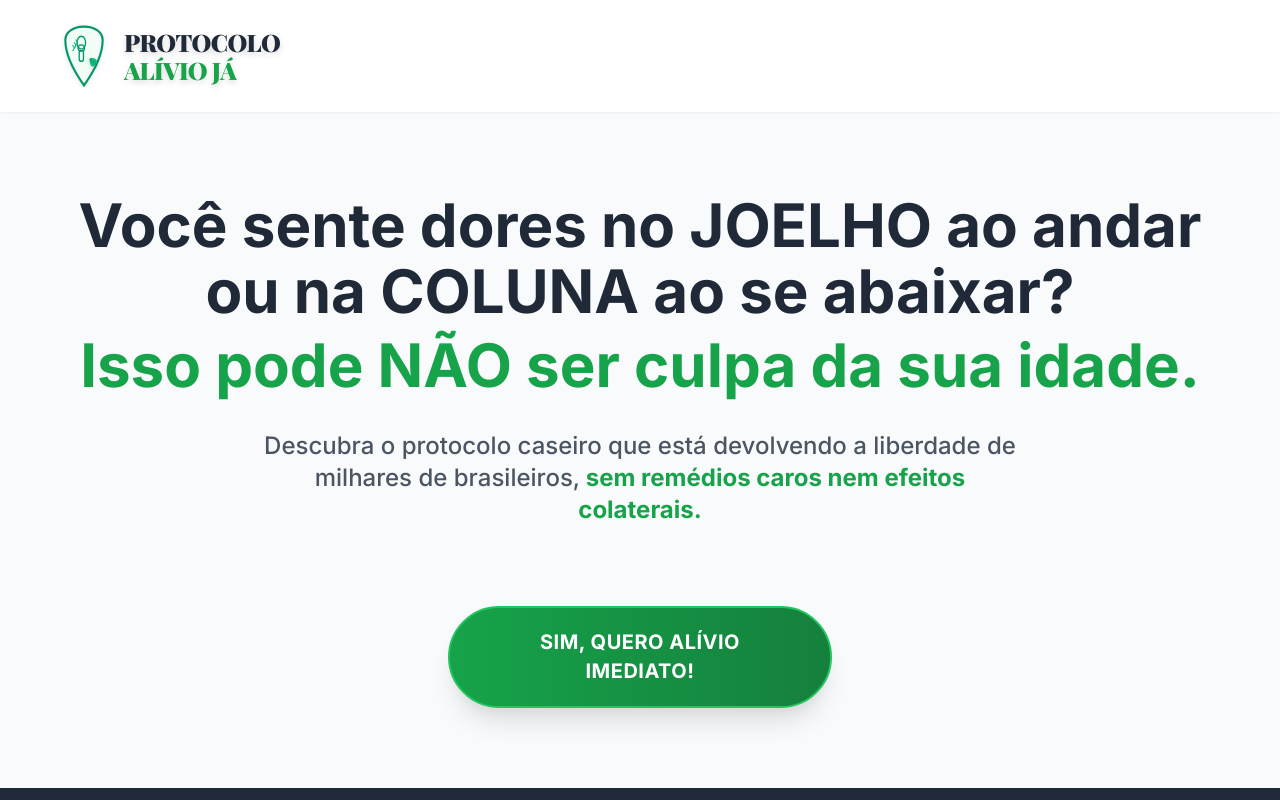
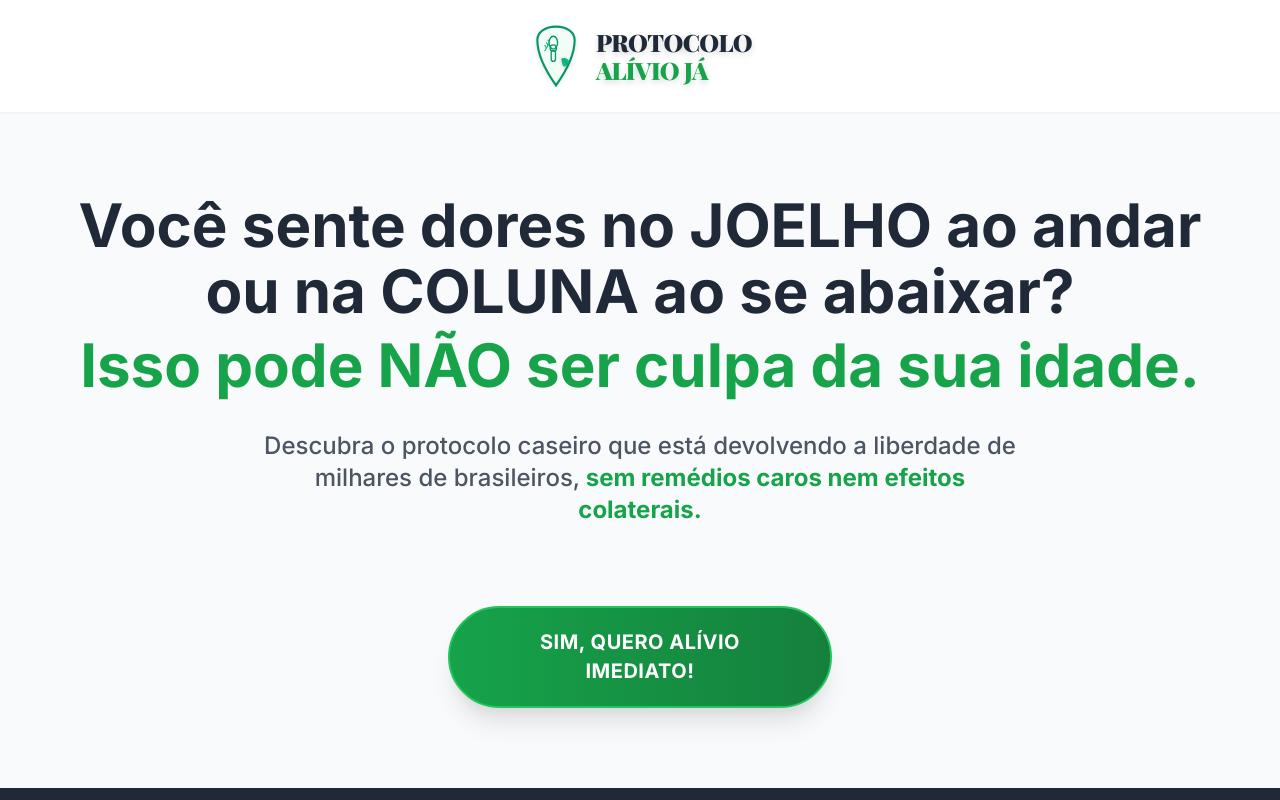
Before and after one commit to thefast30/protocolo, a React (Vite) app: page / in a window 1280 px wide. Shown: the top 800 px of the page. Built offline with nearby package versions, Linux system fonts and the light colour scheme.

Commit message:
Centralizar logo e texto

```diff
--- a/src/App.tsx
+++ b/src/App.tsx
@@ -28,7 +28,7 @@
     <div className="min-h-screen bg-gray-50 flex flex-col">
       {/* Header */}
       <header className="bg-white shadow-sm py-4 md:py-6">
-        <div className="container mx-auto px-4">
+        <div className="container mx-auto px-4 flex justify-center">
           <Logo />
         </div>
       </header>
```
